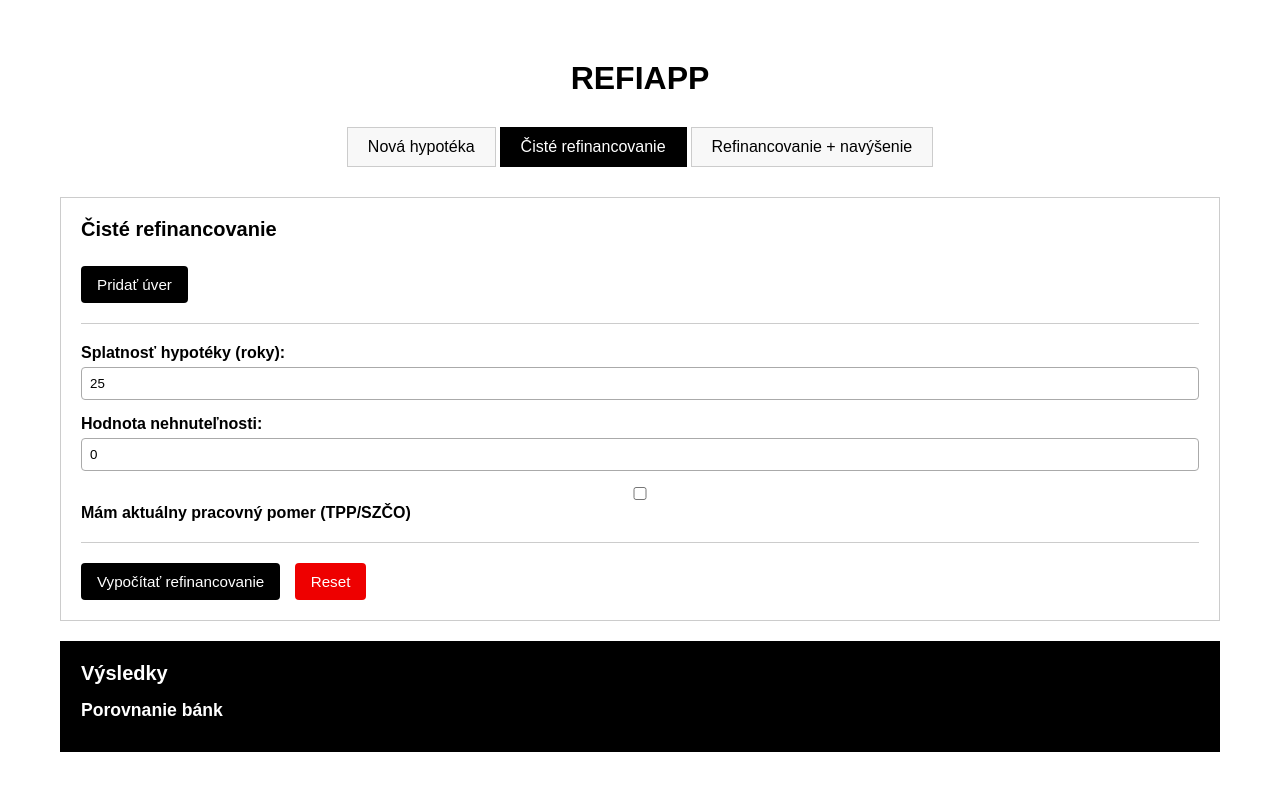
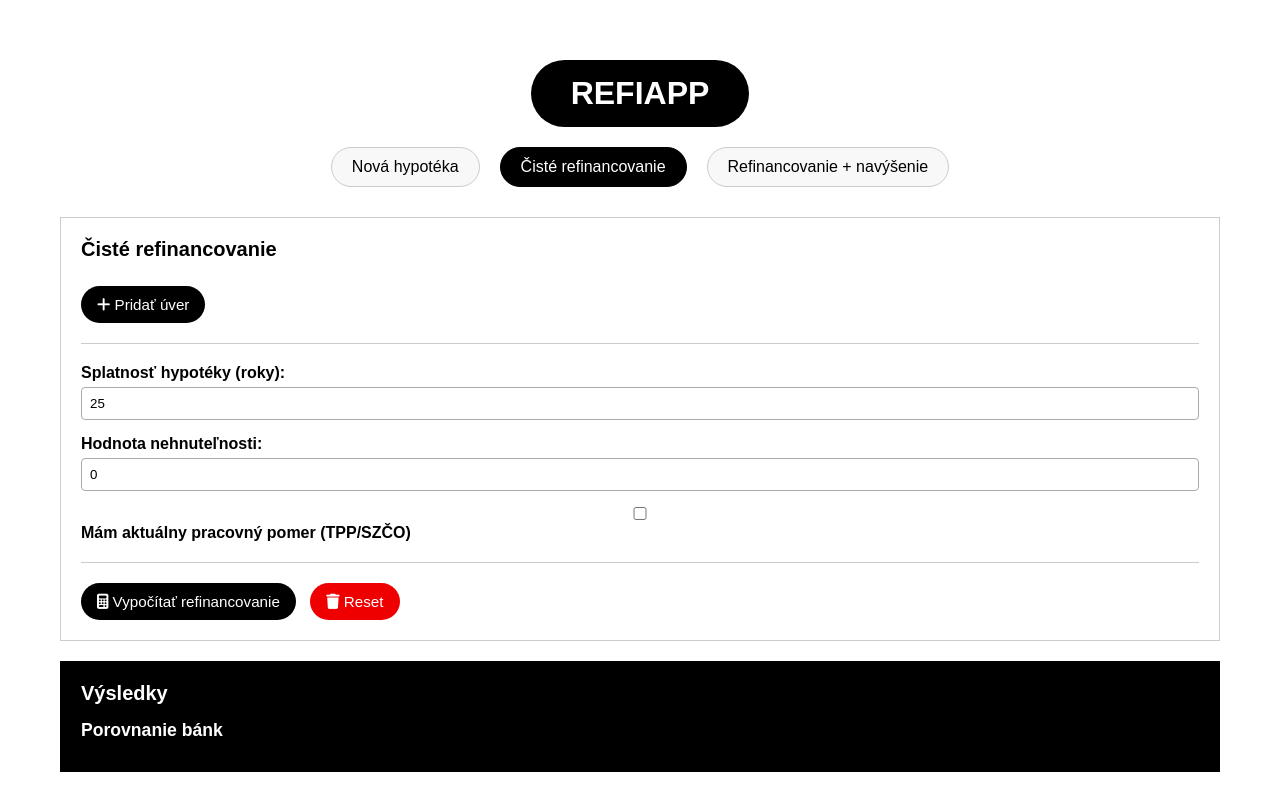
Before and after one commit to jakeschon02/REFIAPP, a website: page index.html in a window 1280 px wide. Both pictures are taken after a click on the item "Čisté refinancovanie". Drawn offline with Linux system fonts and the light colour scheme; a small style sheet from the web is missing.

Commit message:
rp0.0004
zmena dizajnu

```diff
--- a/app.js
+++ b/app.js
@@ -2,23 +2,25 @@ document.addEventListener('DOMContentLoaded', function() {
     /*******************************
      * Prepínanie režimov (taby)
      *******************************/
-    const modeTabs = document.getElementById('modeTabs');
+    const modeTabs = document.querySelector('.tabs');
     const tabItems = modeTabs.querySelectorAll('.tab-item');
     const modeNova = document.getElementById('mode-nova-hypoteka');
     const modeRefi = document.getElementById('mode-refinancovanie');
     const modeNavy = document.getElementById('mode-navysenie');
 
-    // Sekcia pre zobrazenie / skrytie výsledkov Novej hypotéky
+    // Pre Novú hypotéku (zobrazenie výsledkov)
     const novaHypotekaResults = document.getElementById('novaHypotekaResults');
-    // Nadpis pre banky
     const bankOffersTitle = document.getElementById('bankOffersTitle');
 
     tabItems.forEach(tab => {
         tab.addEventListener('click', () => {
+            // Odstrániť .is-active zo všetkých tabov
             tabItems.forEach(t => t.classList.remove('is-active'));
+            // Pridať .is-active na aktuálny tab
             tab.classList.add('is-active');
 
             const mode = tab.getAttribute('data-mode');
+            // Skryť všetky sekcie
             modeNova.style.display = 'none';
             modeRefi.style.display = 'none';
             modeNavy.style.display = 'none';
@@ -29,6 +31,7 @@ document.addEventListener('DOMContentLoaded', function() {
                 bankOffersTitle.textContent = "Porovnanie bánk";
             } else if (mode === 'refinancovanie') {
                 modeRefi.style.display = 'block';
+                // Skryť novú hypotéku
                 novaHypotekaResults.style.display = 'none';
                 bankOffersTitle.textContent = "Porovnanie bánk";
             } else if (mode === 'navysenie') {
@@ -40,10 +43,10 @@ document.addEventListener('DOMContentLoaded', function() {
     });
 
     /*******************************
-     * Pridávanie žiadateľov (Nová hypotéka)
+     * Nová hypotéka
      *******************************/
+    const addApplicantBtn = document.getElementById('addApplicant');
     const applicantsContainer = document.getElementById('applicants');
-    const addApplicantBtn = document.getElementById('addApplicant');
 
     addApplicantBtn.addEventListener('click', () => {
         const applicantDiv = document.createElement('div');
@@ -81,10 +84,13 @@ document.addEventListener('DOMContentLoaded', function() {
         <input type="number" class="applicant-profit" placeholder="Zisk po zdanení">
       </div>
     `;
+        // Odstránenie žiadateľa
         const deleteBtn = applicantDiv.querySelector('.delete-applicant');
         deleteBtn.addEventListener('click', () => {
             applicantDiv.remove();
         });
+
+        // Prepínanie typov príjmu
         const typeSelect = applicantDiv.querySelector('.applicant-type');
         typeSelect.addEventListener('change', () => {
             const selected = typeSelect.value;
@@ -92,12 +98,10 @@ document.addEventListener('DOMContentLoaded', function() {
                 field.style.display = (field.getAttribute('data-type') === selected) ? 'block' : 'none';
             });
         });
+
         applicantsContainer.appendChild(applicantDiv);
     });
 
-    /*******************************
-     * Výpočet pre "Nová hypotéka"
-     *******************************/
     const calculateBtn = document.getElementById('calculate');
     const resetBtn = document.getElementById('reset');
     const resultMonthly = document.getElementById('resultMonthly');
@@ -106,11 +110,11 @@ document.addEventListener('DOMContentLoaded', function() {
     const resultFinal = document.getElementById('resultFinal');
 
     calculateBtn.addEventListener('click', () => {
-        // Pridanie animácie pre tlačidlo "Vypočítať"
+        // Animácia "pulz"
         calculateBtn.classList.add('animate-calc');
         setTimeout(() => {
             calculateBtn.classList.remove('animate-calc');
-        }, 1000);
+        }, 600);
 
         const childrenUnder15 = parseFloat(document.getElementById('childrenUnder15').value) || 0;
         const children15plus = parseFloat(document.getElementById('children15plus').value) || 0;
@@ -124,10 +128,12 @@ document.addEventListener('DOMContentLoaded', function() {
 
         let totalEffectiveIncome = 0;
         let multipliers = [];
+
         applicantDivs.forEach(div => {
             const type = div.querySelector('.applicant-type').value;
             const age = parseFloat(div.querySelector('.applicant-age').value) || 0;
             let effectiveIncome = 0;
+
             if (type === 'TPP') {
                 effectiveIncome = parseFloat(div.querySelector('.applicant-income').value) || 0;
             } else if (type === 'SZČO') {
@@ -144,7 +150,10 @@ document.addEventListener('DOMContentLoaded', function() {
                 }
                 effectiveIncome = (profit * (1 - taxRate)) / 12;
             }
+
             totalEffectiveIncome += effectiveIncome;
+
+            // DTI multiplikátor
             let multiplier = 8;
             if (age >= 41) {
                 multiplier = 8 - ((age - 40) * 0.25);
@@ -153,17 +162,27 @@ document.addEventListener('DOMContentLoaded', function() {
             multipliers.push(multiplier);
         });
 
+        // Bonusy
         const bonus = (childrenUnder15 * 100) + (children15plus * 50) + mealVoucher;
         const totalMonthlyIncome = totalEffectiveIncome + bonus;
+
+        // Životné minimum
         const numApplicants = applicantDivs.length;
         const totalChildren = childrenUnder15 + children15plus;
         const lifeMinimum = 280 + ((numApplicants - 1) * 200) + (totalChildren * 125);
+
+        // Dostupná splátka
         const availableInstallment = totalMonthlyIncome - lifeMinimum;
-        const monthlyInstallment = availableInstallment * 0.6;
+        const monthlyInstallment = availableInstallment * 0.6; // 60%
+
+        // DTSI
         const dtsi = monthlyInstallment * 168.1812;
+
+        // DTI
         const combinedAnnualIncome = totalMonthlyIncome * 12;
         const minMultiplier = Math.min(...multipliers);
         const dti = minMultiplier * combinedAnnualIncome;
+
         const finalMortgage = Math.floor(Math.min(dtsi, dti));
 
         resultMonthly.textContent = monthlyInstallment.toFixed(2) + ' €';
@@ -173,11 +192,11 @@ document.addEventListener('DOMContentLoaded', function() {
     });
 
     resetBtn.addEventListener('click', () => {
-        // Animácia pre tlačidlo "Reset"
+        // Animácia "rotate" pre ikonu
         resetBtn.classList.add('animate-reset');
         setTimeout(() => {
             resetBtn.classList.remove('animate-reset');
-        }, 500);
+        }, 600);
 
         applicantsContainer.innerHTML = '';
         document.getElementById('childrenUnder15').value = 0;
@@ -190,7 +209,7 @@ document.addEventListener('DOMContentLoaded', function() {
     });
 
     /*******************************
-     * Pridávanie úverov (Čisté refinancovanie)
+     * Čisté refinancovanie
      *******************************/
     const loansContainer = document.getElementById('loansContainer');
     const addLoanBtn = document.getElementById('addLoan');
@@ -228,9 +247,6 @@ document.addEventListener('DOMContentLoaded', function() {
         loansContainer.appendChild(loanDiv);
     });
 
-    /*******************************
-     * Výpočet pre "Čisté refinancovanie"
-     *******************************/
     const calculateRefiBtn = document.getElementById('calculateRefi');
     const resetRefiBtn = document.getElementById('resetRefi');
     const bankOffersContainer = document.getElementById('bankOffersContainer');
@@ -266,9 +282,7 @@ document.addEventListener('DOMContentLoaded', function() {
         const propertyValue = parseFloat(document.getElementById('propertyValue').value) || 0;
         const hasEmployment = document.getElementById('employmentStatus').checked;
 
-        console.log("Property Value:", propertyValue, "Employment:", hasEmployment);
-
-        // Banky s minimálnou dobou splácania
+        // Banky s minDuration
         const refiBanks = [
             { name: "SLSP", rate: 4.09, minDuration: 12 },
             { name: "VÚB", rate: (totalRemaining > 200000 ? 3.89 : (totalRemaining >= 100000 ? 3.99 : 4.09)), minDuration: 12 },
@@ -285,13 +299,16 @@ document.addEventListener('DOMContentLoaded', function() {
 
         refiBanks.forEach(bank => {
             const reasons = [];
+            // Minimálna doba splácania
             if (minDurationCategory < bank.minDuration) {
                 reasons.push("krátkej dobe splácania");
             }
 
+            // Nová mesačná splátka
             const newMonthly = calcMonthlyPayment(totalRemaining, bank.rate, termMonths);
             let qualifies = true;
 
+            // Porovnanie so súčasnou splátkou
             if (minDurationCategory < 12) {
                 if (newMonthly >= totalCurrentPayment) {
                     reasons.push("vyššej mesačnej splátke oproti aktuálnej");
@@ -315,11 +332,11 @@ document.addEventListener('DOMContentLoaded', function() {
                 qualifies = false;
             }
 
-            // Vytvorenie kartičky
+            // Vytvor kartičku
             const card = document.createElement('div');
             card.className = 'bank-card';
 
-            // Ľavá sekcia: logo a názov banky
+            // Ľavá sekcia
             const cardLeft = document.createElement('div');
             cardLeft.className = 'bank-card-left';
             const iconDiv = document.createElement('div');
@@ -333,11 +350,11 @@ document.addEventListener('DOMContentLoaded', function() {
             cardLeft.appendChild(iconDiv);
             cardLeft.appendChild(contentDiv);
 
-            // Stredná sekcia: úrok a splátka
+            // Stredná sekcia
             const cardCenter = document.createElement('div');
             cardCenter.className = 'bank-card-center';
 
-            // Pravá sekcia: tlačidlo alebo chybová hláška
+            // Pravá sekcia
             const cardRight = document.createElement('div');
             cardRight.className = 'bank-card-right';
 
@@ -398,7 +415,7 @@ document.addEventListener('DOMContentLoaded', function() {
         bankOffersContainer.innerHTML = '';
     });
 
-    // Anuitný vzorec pre výpočet mesačnej splátky
+    // Výpočet anuitnej splátky
     function calcMonthlyPayment(principal, annualRate, termMonths) {
         const r = annualRate / 100 / 12;
         return principal * (r / (1 - Math.pow(1 + r, -termMonths)));
--- a/index.html
+++ b/index.html
@@ -4,7 +4,7 @@
     <meta charset="UTF-8" />
     <meta name="viewport" content="width=device-width, initial-scale=1.0"/>
     <title>REFIAPP</title>
-    <!-- Font Awesome (na ikony koša a i-čko) -->
+    <!-- Font Awesome pre ikonky (user, trash, atď.) -->
     <link
             rel="stylesheet"
             href="https://cdnjs.cloudflare.com/ajax/libs/font-awesome/6.2.0/css/all.min.css"
@@ -16,24 +16,30 @@
 </head>
 <body>
 <div class="container">
-    <h1 class="main-title">REFIAPP</h1>
 
-    <!-- Taby na prepínanie režimov -->
-    <ul id="modeTabs" class="tabs">
+    <!-- Horná sekcia s pilulkou REFIAPP a zaoblenými tabmi -->
+    <div class="header-section">
+        <h1 class="logo-pill">REFIAPP</h1>
+        <ul class="tabs">
             <li class="tab-item is-active" data-mode="nova-hypoteka">Nová hypotéka</li>
             <li class="tab-item" data-mode="refinancovanie">Čisté refinancovanie</li>
             <li class="tab-item" data-mode="navysenie">Refinancovanie + navýšenie</li>
         </ul>
+    </div>
 
+    <!-- Wrapper, kde je všetko pod sebou (nie vedľa seba) -->
     <div class="calc-wrapper">
-        <!-- ĽAVÝ PANEL: Vstupy -->
-        <div class="calc-left">
-            <!-- REŽIM: Nová hypotéka -->
-            <div id="mode-nova-hypoteka" class="mode-section">
+
+        <!-- Režim: Nová hypotéka -->
+        <div id="mode-nova-hypoteka" class="calc-left mode-section">
             <h2 class="section-title">Nová hypotéka</h2>
+
             <!-- Dynamické bloky pre žiadateľov -->
             <div id="applicants"></div>
-                <button class="btn btn-add" id="addApplicant">Pridať žiadateľa</button>
+            <button class="btn btn-add" id="addApplicant">
+                <i class="fa fa-user-plus"></i> Pridať žiadateľa
+            </button>
+
             <hr class="divider" />
             <!-- Bonusy a ďalšie údaje -->
             <h3 class="section-subtitle">Bonusy a ďalšie údaje</h3>
@@ -49,17 +55,26 @@
                 <label for="mealVoucher">Príjem zo stravných lístkov/diet (mesačne):</label>
                 <input id="mealVoucher" type="number" value="0" min="0" />
             </div>
+
             <hr class="divider" />
-                <button class="btn btn-primary" id="calculate">Vypočítať</button>
-                <button class="btn btn-danger" id="reset">Reset</button>
+            <button class="btn btn-primary" id="calculate">
+                <i class="fa fa-calculator"></i> Vypočítať
+            </button>
+            <button class="btn btn-danger" id="reset">
+                <i class="fa fa-trash"></i> Reset
+            </button>
         </div>
 
-            <!-- REŽIM: Čisté refinancovanie -->
-            <div id="mode-refinancovanie" class="mode-section" style="display: none;">
+        <!-- Režim: Čisté refinancovanie -->
+        <div id="mode-refinancovanie" class="calc-left mode-section" style="display: none;">
             <h2 class="section-title">Čisté refinancovanie</h2>
+
             <!-- Dynamické bloky pre úvery -->
             <div id="loansContainer"></div>
-                <button class="btn btn-add" id="addLoan">Pridať úver</button>
+            <button class="btn btn-add" id="addLoan">
+                <i class="fa fa-plus"></i> Pridať úver
+            </button>
+
             <hr class="divider" />
             <!-- Ďalšie vstupy -->
             <div class="input-group">
@@ -71,27 +86,34 @@
                 <input id="propertyValue" type="number" value="0" min="0" />
             </div>
             <div class="input-group">
-                    <label><input type="checkbox" id="employmentStatus" /> Mám aktuálny pracovný pomer (TPP/SZČO)</label>
-                </div>
-                <hr class="divider" />
-                <button class="btn btn-primary" id="calculateRefi">Vypočítať refinancovanie</button>
-                <button class="btn btn-danger" id="resetRefi">Reset</button>
+                <label>
+                    <input type="checkbox" id="employmentStatus" />
+                    Mám aktuálny pracovný pomer (TPP/SZČO)
+                </label>
             </div>
 
-            <!-- REŽIM: Refinancovanie + navýšenie (placeholder) -->
-            <div id="mode-navysenie" class="mode-section" style="display: none;">
+            <hr class="divider" />
+            <button class="btn btn-primary" id="calculateRefi">
+                <i class="fa fa-calculator"></i> Vypočítať refinancovanie
+            </button>
+            <button class="btn btn-danger" id="resetRefi">
+                <i class="fa fa-trash"></i> Reset
+            </button>
+        </div>
+
+        <!-- Režim: Refinancovanie + navýšenie -->
+        <div id="mode-navysenie" class="calc-left mode-section" style="display: none;">
             <h2 class="section-title">Refinancovanie + navýšenie</h2>
             <p class="placeholder-text">
                 Táto funkcia je zatiaľ v príprave.
             </p>
         </div>
-        </div>
 
-        <!-- PRAVÝ PANEL: Výsledky -->
+        <!-- Čierny box s výsledkami -->
         <div class="calc-right">
             <h2 class="results-title">Výsledky</h2>
 
-            <!-- Skupina pre Novú hypotéku (pri Čistom refinancovaní sa skryje) -->
+            <!-- Výsledky pre novú hypotéku -->
             <div id="novaHypotekaResults">
                 <div class="result-item">
                     <span class="result-label">Mesačná splátka:</span>
@@ -111,11 +133,11 @@
                 </div>
             </div>
 
-            <!-- Nadpis pre porovnanie bánk -->
+            <!-- Nadpis pre porovnanie bánk (napr. v sekcii Čisté refinancovanie) -->
             <h3 class="section-subtitle" id="bankOffersTitle">Porovnanie bánk</h3>
 
-            <!-- Tu sa budú zobrazovať kartičky s bankami -->
-            <div id="bankOffersContainer" class="bank-cards"></div>
+            <!-- Kartičky s bankovými ponukami -->
+            <div id="bankOffersContainer"></div>
         </div>
     </div>
 </div>
--- a/styles.css
+++ b/styles.css
@@ -1,4 +1,4 @@
-/* RESET ZÁKLADNÝCH ŠTÝLOV */
+/* RESET */
 * {
     margin: 0;
     padding: 0;
@@ -11,21 +11,30 @@ body {
     color: #000;
 }
 
-/* HLAVNÝ KONTAJNER */
 .container {
     max-width: 1200px;
     margin: 40px auto;
     padding: 20px;
 }
 
-.main-title {
+/* Horná sekcia s pilulkou REFIAPP a tabmi */
+.header-section {
     text-align: center;
-    margin-bottom: 30px;
-    font-size: 2rem;
-    font-weight: bold;
+    margin-bottom: 20px;
 }
 
-/* TABY */
+/* Pilulka REFIAPP */
+.logo-pill {
+    display: inline-block;
+    padding: 15px 40px;
+    background-color: #000;
+    color: #fff;
+    border-radius: 999px;
+    font-size: 2rem;
+    margin-bottom: 20px;
+}
+
+/* Taby */
 .tabs {
     display: flex;
     justify-content: center;
@@ -37,7 +46,8 @@ body {
     padding: 10px 20px;
     cursor: pointer;
     border: 1px solid #ccc;
-    margin: 0 2px;
+    border-radius: 999px;
+    margin: 0 10px;
     background-color: #f8f8f8;
     transition: background-color 0.2s;
 }
@@ -52,32 +62,31 @@ body {
     border-color: #000;
 }
 
-/* VYPNUŤ dvojstĺpcové rozloženie – budú pod sebou */
+/* Wrapper pre sekcie (pod sebou) */
 .calc-wrapper {
-    display: block;  /* Namiesto flex, aby sekcie šli pod seba */
+    display: block; /* pod sebou */
 }
 
-/* ĽAVÝ PANEL (zadávanie údajov) */
+/* Každá sekcia vstupov (Nová hypotéka, Refinancovanie, atď.) */
 .calc-left {
     width: 100%;
     background-color: #fff;
     border: 1px solid #ccc;
     padding: 20px;
-    margin-bottom: 20px; /* aby sa oddelil od .calc-right */
+    margin-bottom: 20px;
 }
 
-/* PRAVÝ PANEL (VÝSLEDKY) */
+/* Čierny box pre výsledky */
 .calc-right {
     width: 100%;
     background-color: #000;
     color: #fff;
     border: 1px solid #000;
     padding: 20px;
-    /* display: block -> stačí takto, nech je to klasický blok */
     display: block;
 }
 
-/* Sekcie a nadpisy */
+/* Nadpisy a podnadpisy */
 .section-title {
     font-size: 1.25rem;
     margin-bottom: 15px;
@@ -89,18 +98,18 @@ body {
     margin-top: 15px;
 }
 
+.placeholder-text {
+    color: #666;
+    font-size: 0.95rem;
+}
+
 .divider {
     margin: 20px 0;
     border: none;
     border-top: 1px solid #ccc;
 }
 
-.placeholder-text {
-    color: #666;
-    font-size: 0.95rem;
-}
-
-/* VSTUPNÉ SKUPINY */
+/* Vstupné skupiny */
 .input-group {
     margin-bottom: 15px;
 }
@@ -117,12 +126,12 @@ body {
     border-radius: 4px;
 }
 
-/* TLAČIDLÁ */
+/* Tlačidlá */
 .btn {
     display: inline-block;
     padding: 10px 16px;
     border: none;
-    border-radius: 4px;
+    border-radius: 999px;
     cursor: pointer;
     font-size: 0.95rem;
     margin-right: 10px;
@@ -140,8 +149,6 @@ body {
 .btn-primary {
     background-color: #000;
     color: #fff;
-    position: relative;
-    overflow: hidden;
 }
 .btn-primary:hover {
     opacity: 0.9;
@@ -149,8 +156,6 @@ body {
 .btn-danger {
     background-color: #e00;
     color: #fff;
-    position: relative;
-    overflow: hidden;
 }
 .btn-danger:hover {
     opacity: 0.9;
@@ -169,24 +174,22 @@ body {
     from { transform: rotate(0deg); }
     to { transform: rotate(360deg); }
 }
-.animate-reset {
+.animate-reset i {
     animation: rotate 0.6s linear;
 }
 
-/* Výsledky (v čiernom boxe) */
+/* Výsledky (zobrazia sa v .calc-right) */
 .results-title {
     font-size: 1.25rem;
     margin-bottom: 10px;
     font-weight: bold;
 }
-
-/* Každá položka (label + value) roztiahnutá odľava doprava */
 .result-item {
     display: flex;
     justify-content: space-between;
     width: 100%;
     margin-bottom: 10px;
-    padding: 0 10px; /* aby text nebol nalepený na okraj */
+    padding: 0 10px;
 }
 .result-label {
     font-weight: 600;
@@ -197,7 +200,7 @@ body {
     font-weight: normal;
 }
 
-/* Kartičky bánk pre refinancovanie */
+/* Bankové kartičky */
 .bank-card {
     background-color: #fff;
     color: #000;
@@ -209,7 +212,6 @@ body {
     align-items: center;
     justify-content: space-between;
 }
-
 .bank-card-left {
     display: flex;
     align-items: center;
@@ -231,7 +233,6 @@ body {
     font-size: 1rem;
     margin-bottom: 4px;
 }
-/* Stredná sekcia – centrovaná */
 .bank-card-center {
     display: flex;
     flex-direction: column;
@@ -283,7 +284,7 @@ body {
     color: #000;
 }
 
-/* BLOKY ÚVEROV (pre refinancovanie) */
+/* Úverové a žiadateľské boxy */
 .loan-box {
     margin-bottom: 1rem;
     position: relative;
@@ -304,8 +305,6 @@ body {
 .delete-loan:hover {
     color: #000;
 }
-
-/* BLOKY ŽIADATEĽOV (pre novú hypotéku) */
 .applicant-box {
     margin-bottom: 1rem;
     position: relative;
@@ -327,16 +326,14 @@ body {
     color: #000;
 }
 
-/* RESPONSIVE STYLY pre mobilné zariadenia */
+/* Responsivita pre mobily */
 @media (max-width: 768px) {
-    /* Teraz to ostáva block, taktiež mobil to spraví pod seba */
     .calc-wrapper {
         display: block;
     }
     .calc-left, .calc-right {
         width: 100%;
     }
-
     .bank-card {
         flex-direction: column;
         align-items: center;
```
Lines whose indentation alone changed are shown as unchanged.
